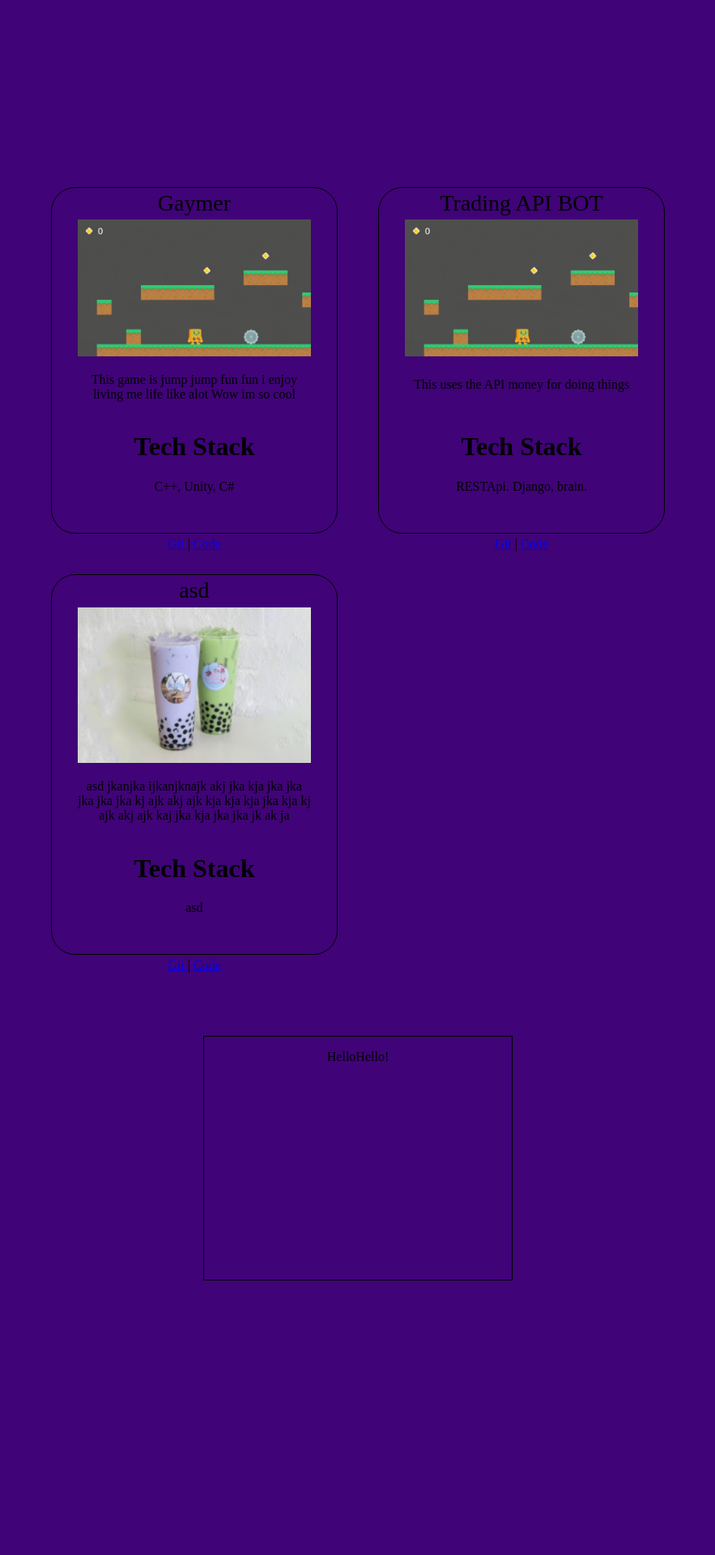
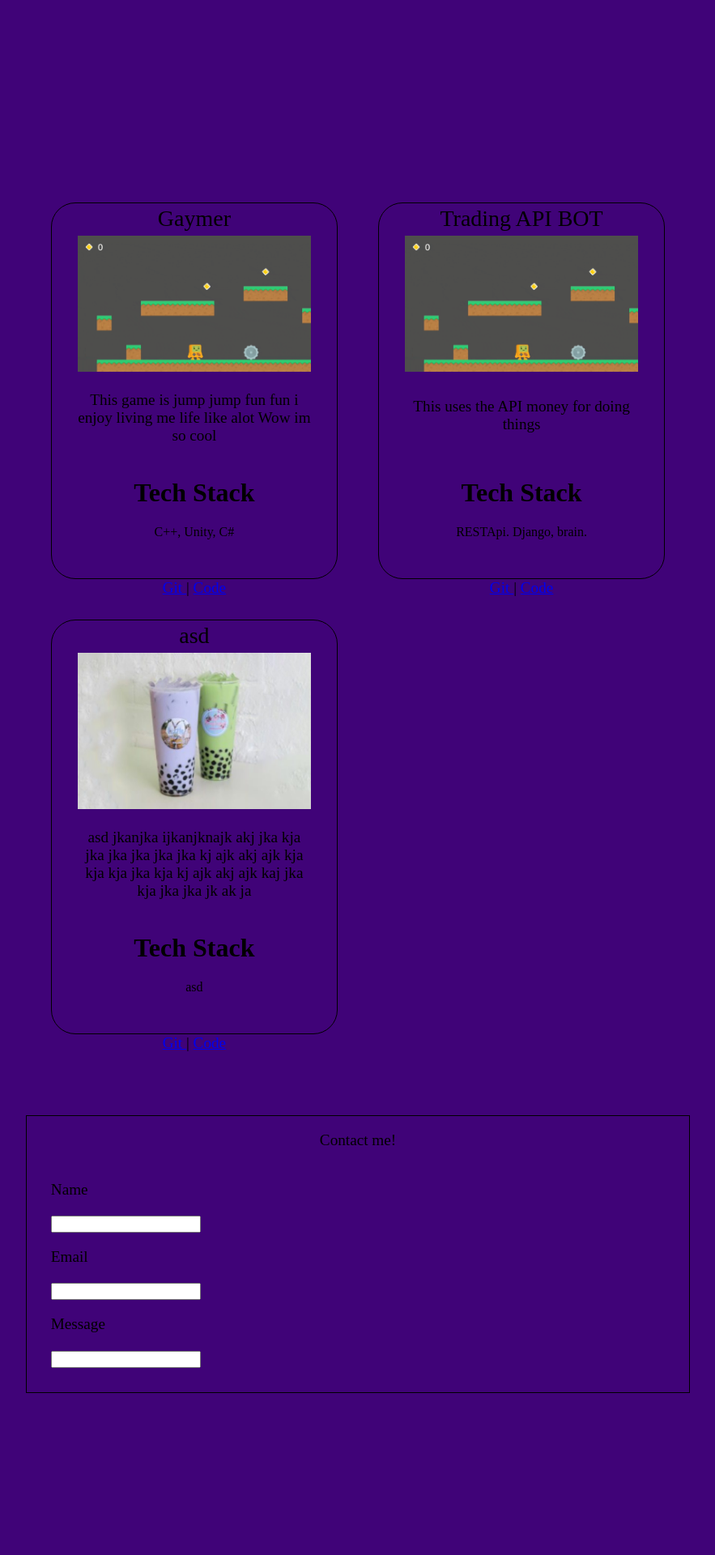
Before and after one commit to DakhariE/portfolio, a Django app: page / in a window 1280 px wide. Shown: the part 720-2640 px from the top of the page at 81% size, without its empty margins (198-1081 px from the left). Before the commit the page ends 2301 px from the top, so only its background shows below. Run offline with Django 4.2, Linux system fonts and the light colour scheme; data comes from the database, SQL or seed files in the repository.

Commit message:
Attempt to make contact box 2 try

```diff
--- a/base/static/stylesheets/styles.css
+++ b/base/static/stylesheets/styles.css
@@ -1,5 +1,6 @@
 html{
   scroll-behavior: smooth;
+  font-size: 1.2rem;
 }
 #header{
   top: 0px;
@@ -45,7 +46,8 @@ html{
   margin-left: auto;
   border-radius: 10px;
   padding: 2%;
-  font-size: 2vw;
+  font-size: 2rem;
+  border: 1px solid black;
 }
 
 #projects{
@@ -56,6 +58,8 @@ html{
   width: 60%;
   justify-content: center;
   margin: auto;
+  margin-top: 10px;
+
 }
 
 .project-box{
@@ -104,19 +108,30 @@ html{
   white-space: nowrap;
 }
 
-.contact-form{
+
+.contact-info{
+  margin: 100px auto;
   display: flex;
-  margin: 100px 0 0 0;
+  padding: 2%;
+  flex-direction: column;
   justify-content: center;
-  justify-self: center;
-  flex-direction: row;
+  align-items: start;
   border: 1px solid black;
-  height: 300px;
-  width: 30%;
+  width: 60%;
+  padding: 0 30px 30px 30px;
 }
 
+#Contact-me{
+  text-align: center;
+  width: 100%;
+}
+.contact-name{
+  width: auto;
+}
 
-
+.contact-text{
+  height: 300%;
+}
 
 
 @media(max-width: 800px){
--- a/base/templates/index.html
+++ b/base/templates/index.html
@@ -54,10 +54,19 @@
   </div>
 
   <!-- This div is for Contact form-->
-  <div class="contact-form">
-    <div><p>Hello</p></div>
-    <div><p>Hello!</p></div>
-  </div>
+    <div class="contact-info">
+      <p id="Contact-me">Contact me!</p>
+      {% csrf_token %}
+      <form method="POST">
+        <p>Name</p>
+        <input class="contact-name" type="text" name="contact-name">
+        <p>Email</p>
+        <input class="contact-email" type="email" name="contact-email">
+        <p>Message</p>
+        <input class="contact-text" type="text" name="contact-text">
+      </form>
+    </div>
+
 
 </body>
 </html>
```
